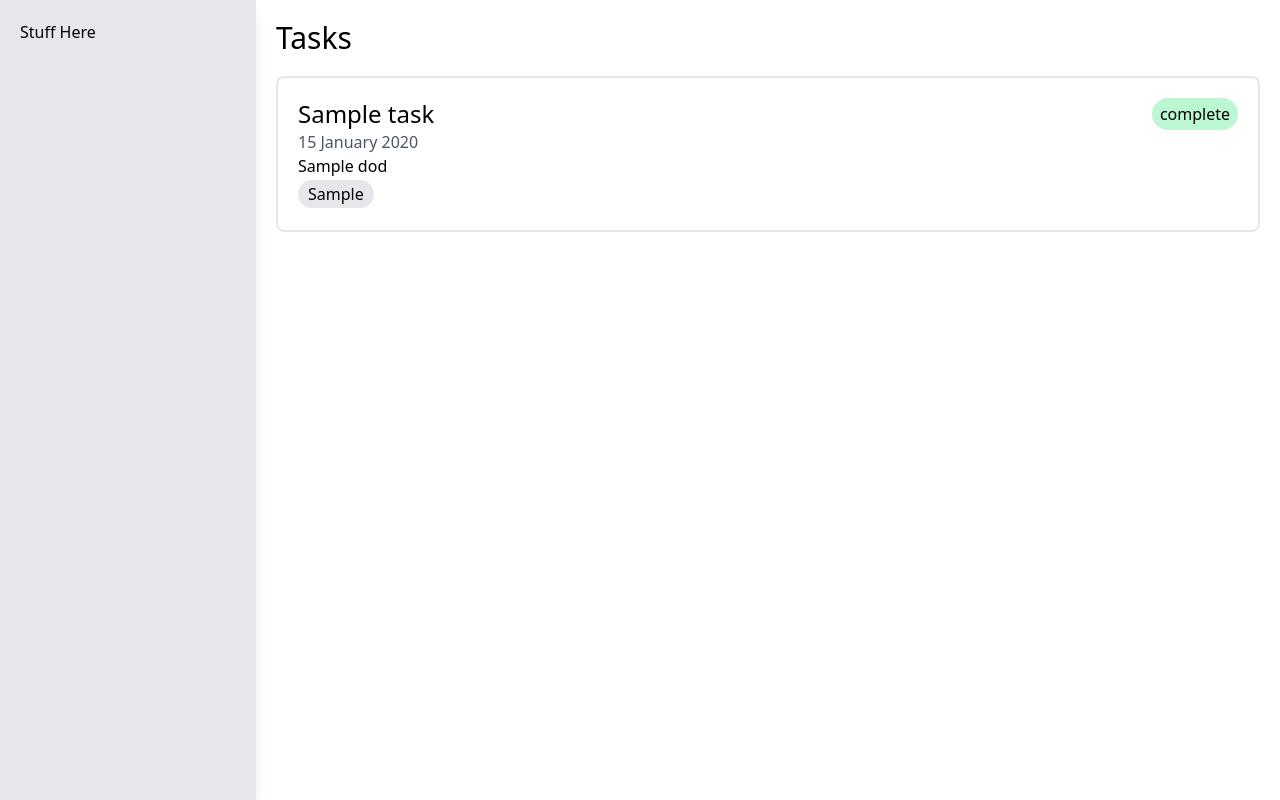
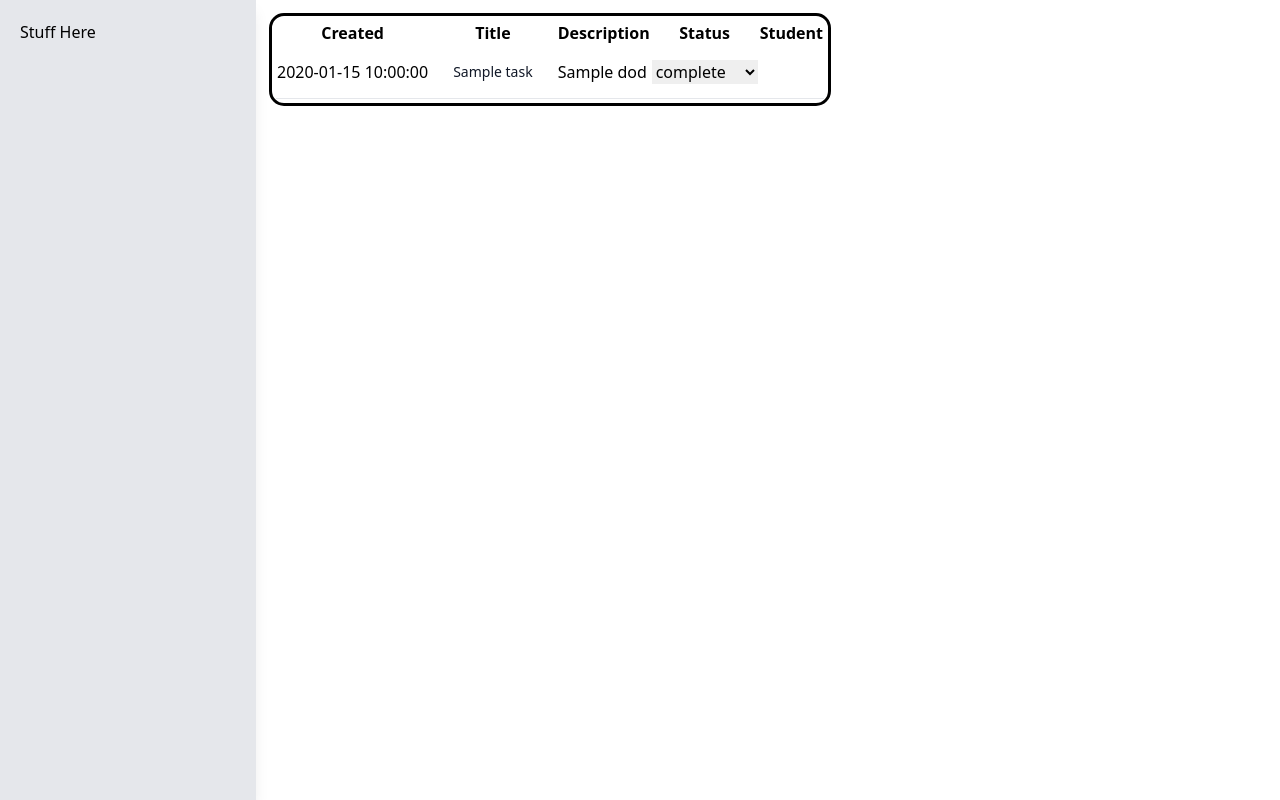
Before and after one commit to UAA-Robo/UAA-Robotics-Website, a Flask app: page /task_listing in a window 1280 px wide. Run offline with Flask 2, Linux system fonts and the light colour scheme; a database or web service that is not in the repository returns one stand-in record (values such as "Sample title"); some libraries are stand-ins or nearby versions.

Commit message:
Updated picture and video links on homepage. Reformatted internal task listing page.

```diff
--- a/app.py
+++ b/app.py
@@ -73,7 +73,8 @@
 
 @app.route("/task_listing", methods = ["GET"])
 def task_listing():  # put application's code here
-    return render_template("task_listing.html", people = people, tasks = tasks)
+    options = ["open", "in-progress", "stalled", "complete", "recurring"]
+    return render_template("task_listing.html", people = people, tasks = tasks, options=options)
 
 
 @app.route("/tasks/<string:id>", methods = ["GET"])
--- a/templates/task_listing.html
+++ b/templates/task_listing.html
@@ -11,69 +11,45 @@
         <script src="https://cdn.tailwindcss.com"></script>
     </head>
 
-    <body class="flex flex-wrap leading-normal tracking-normal bg-cover text-black" >
+    <body>
+        <!--
 
-
-
-            <!--Left Panel-->
+         <!--Left Panel -->
         <aside class="flex flex-wrap md:fixed w-full md:h-screen md:w-1/5 p-5 bg-gray-200 shadow-lg">
             Stuff Here
         </aside>
         <!--Main Body-->
         <div class="flex flex-wrap ml-auto mb-auto w-full md:w-4/5 p-5 items-start justify-start">
-
-                <h1 class="text-3xl w-full">Tasks</h1>
-                <div class = "w-full">
-                    {% for task in tasks.find() %}
-
-                        <!--Progress Color-->
-
-                        <div class="flex flex-wrap w-full my-5 p-5 border-2 rounded-lg ">
-                            <div class="flex flex-wrap md:justify-between w-full">
-                                <!--Title-->
-                                <a href="{{ url_for('task', id=task['_id']) }}" class="text-2xl w-full md:w-auto hover:underline" >{{ task["Title"] }} </a>
-                                <!--Progress-->
-                                <div class ="flex md:justify-end items-center">
-                                    {% if task["Status"] == "not-started" %}
-                                    <p class="w-max px-2 py-1 text-center rounded-full bg-gray-200 ">{{ task["Status"] }}</p>
-                                    {% endif %}
-
-                                    {% if task["Status"] == "in-progress" %}
-                                    <p class="w-max px-2 py-1 text-center rounded-full bg-yellow-200 ">{{ task["Status"] }}</p>
-                                    {% endif %}
-
-                                    {% if task["Status"] == "bottlenecked" %}
-                                    <p class="w-max px-2 py-1 text-center rounded-full bg-red-200 ">{{ task["Status"] }}</p>
-                                    {% endif %}
-
-                                    {% if task["Status"] == "complete" %}
-                                    <p class="w-max px-2 py-1 text-center rounded-full bg-green-200 ">{{ task["Status"] }}</p>
-                                    {% endif %}
-
-                                    {% if task["Status"] == "reoccurring" %}
-                                    <p class="w-max px-2 py-1 text-center rounded-full bg-blue-200 ">{{ task["Status"] }}</p>
-                                    {% endif %}
-
-
-                                </div>
-                            </div>
-
-                            <!--Date-->
-                            <p class="w-full text-gray-600">{{ (task["DateCreated"]).strftime("%d %B %Y") }} </p>
-                            <!--Description-->
-                            <p class="w-full">{{ task["DOD"] }}</p>
-                            <!--Teams-->
-                            <div class="flex flex-wrap w-full">
-                                {% for eachTeam in task["Team"]%}
-                                    <p class="w-max px-2 my-0.5 mr-2 text-center border-2 rounded-full bg-gray-200 ">{{eachTeam}}</p>
-                                {% endfor %}
-                            </div>
-
-
-                        </div>
-                    {% endfor %}
-
-
+            <table class="table-auto rounded-lg bg-white outline outline-offset-4">
+                <thead>
+                    <tr>
+                        <th>Created</th>
+                        <th>Title</th>
+                        <th>Description</th>
+                        <th>Status</th>
+                        <th>Student</th>
+                    </tr>
+                </thead>
+                <tbody>
+                    {%for task in tasks.find()%}
+                    <tr class="bg-white border-b transition duration-300 ease-in-out hover:bg-gray-100">
+                        <td>{{task["Deadline"]}}</td>
+                        <td class="px-6 py-4 whitespace-nowrap text-sm font-medium text-gray-900">{{task["Title"]}}</td>
+                        <td>{{task["DOD"]}}</td>
+                        <td>
+                            <select name="Status" id="Status">
+                                <option value="{{task["Status"]}}" selected>{{task["Status"]}}</option>
+                                {%for option in options%}
+                                {%if option != task["Status"]%}
+                                <option onchange="/" value="{{option}}">{{option}}</option>
+                                {%endif%}
+                                {%endfor%}
+                            </select>
+                        </td>
+                    </tr>
+                    {%endfor%}
+                </tbody>
+            </table>
             <!--Alternative test queries using customer db-->
             <!--
     {% for customers in people.find() %}
@@ -82,8 +58,6 @@
     -->
         </div>
 
-            </div>
-
 
     </body>
 </html>
```
Also changed, not shown: templates/home.html (+6 -6 lines), 1 other file. Lines whose indentation alone changed are shown as unchanged.
